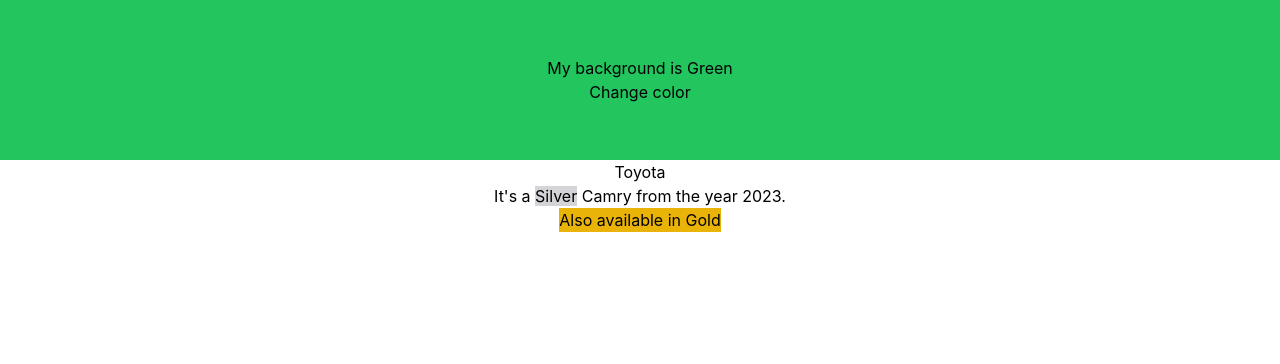
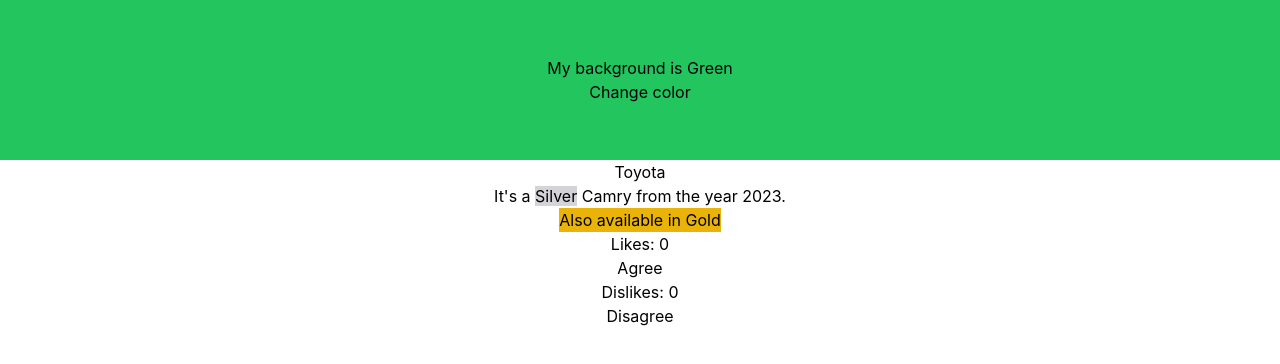
Before and after one commit to na-talia/react-hooks-playground, a React (Create React App) app: page / in a window 1280 px wide. Shown: the top 364 px of the page. Built offline with nearby package versions, Linux system fonts and the light colour scheme.

Commit message:
create reactions using useState

```diff
--- /dev/null
+++ b/src/AgreeDisagree.jsx
@@ -0,0 +1,22 @@
+import React, { useState } from "react";
+
+const AgreeDisagree = () => {
+  const [reactions, setReactions] = useState({ likes: 0, dislikes: 0 });
+
+  const agree = () => {
+    setReactions((prev) => ({ ...prev, likes: prev.likes + 1 }));
+  };
+  const disagree = () => {
+    setReactions((prev) => ({ ...prev, dislikes: prev.dislikes + 1 }));
+  };
+  return (
+    <div>
+      <h2>Likes: {reactions.likes}</h2>
+      <button onClick={agree}>Agree</button>
+      <h2>Dislikes: {reactions.dislikes}</h2>
+      <button onClick={disagree}>Disagree</button>
+    </div>
+  );
+};
+
+export default AgreeDisagree;
--- a/src/App.js
+++ b/src/App.js
@@ -1,12 +1,14 @@
 import "./App.css";
 import BackgroundColor from "./BackgroundColor";
 import TextColor from "./TextColor";
+import AgreeDisagree from "./AgreeDisagree";
 
 function App() {
   return (
     <div className="App">
       <BackgroundColor />
       <TextColor />
+      <AgreeDisagree />
     </div>
   );
 }
```
